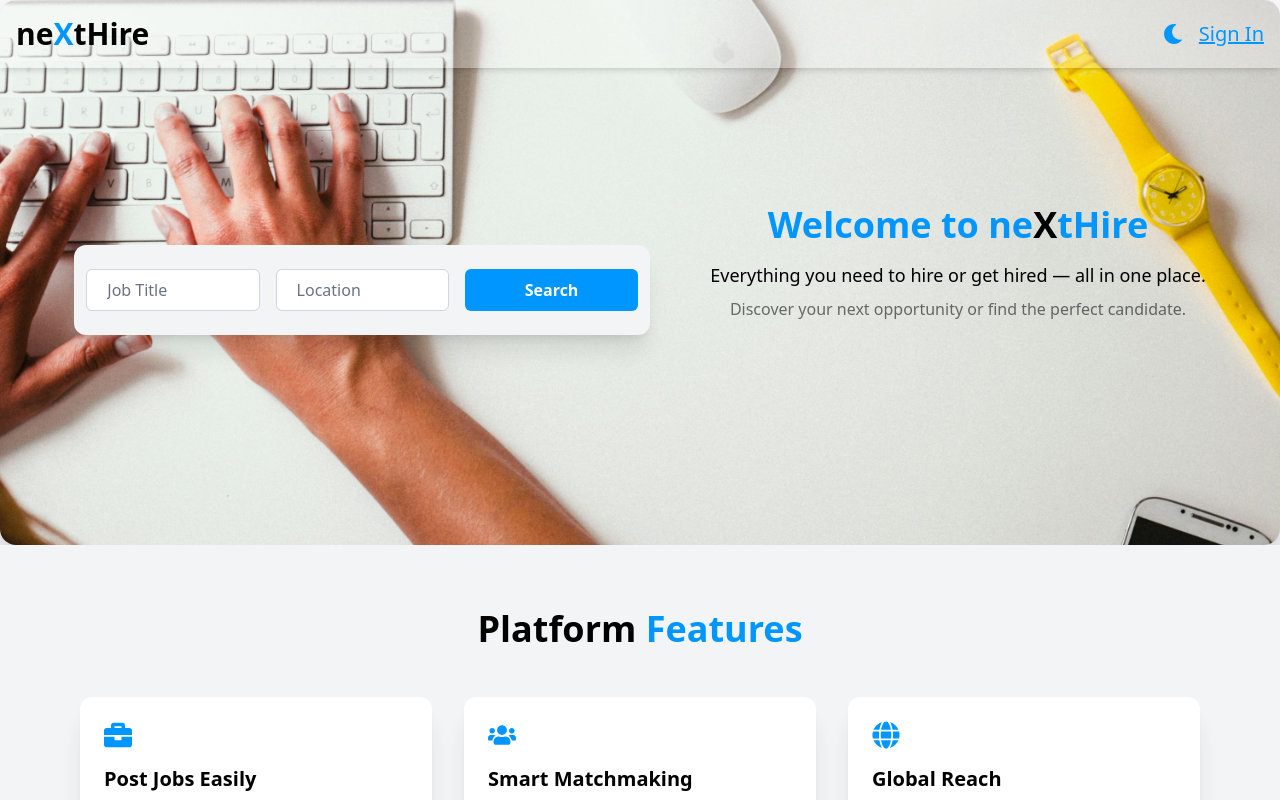
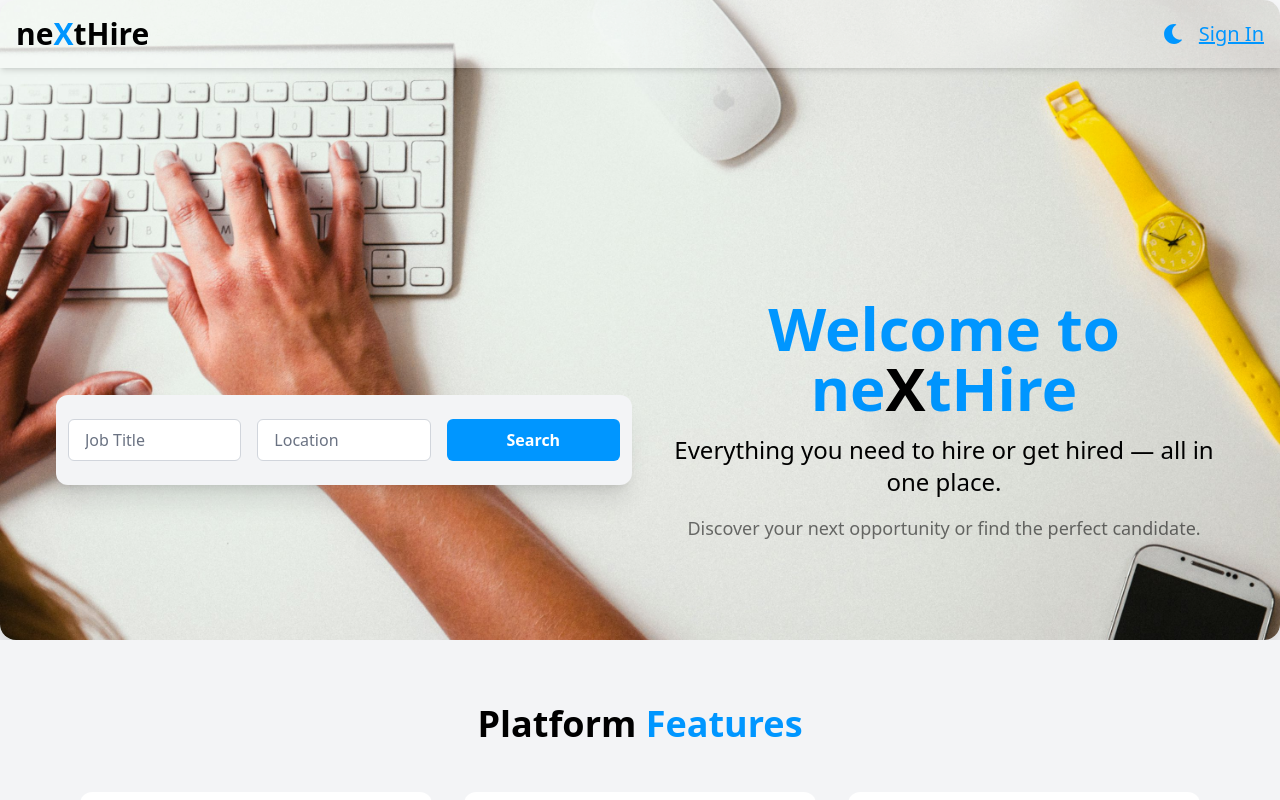
Before and after one commit to Athulya0001/JobPortal, a React (Vite) app in the folder frontend/: page / in a window 1280 px wide. Shown: the top 800 px of the page. Built offline with nearby package versions, Linux system fonts and the light colour scheme; no server answers.

Commit message:
made the pages responsive

```diff
--- a/frontend/src/App.jsx
+++ b/frontend/src/App.jsx
@@ -55,7 +55,7 @@ function App() {
           <Route path="/" element={<Home />} />
 
           <Route path="/auth" element={!isSignedIn ? <AuthPage /> : <Navigate to="/dashboard" />} />
-          <Route path="/dummy" element={<Loading type="bars" />}/>
+          <Route path="/dummy" element={<AuthPage/>}/>
 
           <Route path="/set-role" element={isSignedIn && !role ? <RoleSelection /> : <Navigate to="/dashboard" />} />
 
--- a/frontend/src/components/Dashboard/Dashboard.jsx
+++ b/frontend/src/components/Dashboard/Dashboard.jsx
@@ -1,24 +1,59 @@
-import { Link, Outlet } from "react-router-dom";
-import { useSelector } from "react-redux";
-import { useContext } from "react";
-import { ThemeContext } from "../../Context/ThemeContext";
+import React, { useState, useContext } from 'react';
+import { useSelector } from 'react-redux';
+import { Link, Outlet } from 'react-router-dom';
+import { FiMenu, FiX } from 'react-icons/fi';
+import { ThemeContext } from '../../Context/ThemeContext';
 
 const Dashboard = () => {
   const role = useSelector((state) => state.auth.user?.role);
   const { darkMode } = useContext(ThemeContext);
+  const [isSidebarOpen, setIsSidebarOpen] = useState(false);
+
+  const toggleSidebar = () => {
+    setIsSidebarOpen(!isSidebarOpen);
+  };
 
   return (
-    <div
-      className={`flex h-screen pt-[72px] ${darkMode ? "bg-gray-900 text-white" : "bg-gray-50 text-gray-900"
-        }`}
-    >
+    <div className={`flex relative min-h-screen pt-[105px] md:pt-[72px] ${darkMode ? 'bg-gray-900 text-white' : 'bg-gray-50 text-gray-900'}`}>
+
+      <div className="md:hidden absolute top-[72px] left-4 z-50">
+        <button
+          onClick={toggleSidebar}
+          className={`${darkMode ?"text-white hover:bg-gray-700":"text-gray-600 hover:bg-gray-200"} rounded-md p-2`}
+        >
+          <FiMenu className="h-6 w-6" />
+        </button>
+      </div>
+
+      {isSidebarOpen && (
+        <div
+          className={`fixed inset-0 z-40 md:hidden transition-opacity duration-300 ${
+            darkMode ? 'bg-gray-900 bg-opacity-50' : 'bg-gray-200 bg-opacity-30'
+          }`}
+          onClick={() => setIsSidebarOpen(false)}
+        />
+      )}
+
       <aside
-        className={`w-64 p-6 space-y-4 shadow-md ${darkMode ? "bg-[#04375c] text-[#0096FF]" : "bg-[#ddedfa] text-[#0096FF]"
-          }`}
+        className={`
+          fixed md:static top-0 left-0 h-screen w-64 p-6 space-y-4 shadow-md transition-transform duration-300 ease-in-out
+          ${darkMode ? 'bg-[#04375c] text-[#0096FF]' : 'bg-[#ddedfa] text-[#0096FF]'}
+          ${isSidebarOpen ? 'translate-x-0' : '-translate-x-full'}
+          md:translate-x-0 z-50
+        `}
       >
-        <Link to='/dashboard'>
-          <h2 className="text-2xl font-bold mb-6">Dashboard</h2>
-        </Link>
+        <div className="flex justify-between items-center">
+          <Link to="/dashboard">
+            <h2 className="text-2xl font-bold mb-6">Dashboard</h2>
+          </Link>
+
+          <button
+            onClick={() => setIsSidebarOpen(false)}
+            className={`md:hidden ${darkMode ?"text-white hover:bg-gray-700":"text-gray-600 hover:bg-gray-200"} rounded-md p-1`}
+          >
+            <FiX className="h-6 w-6" />
+          </button>
+        </div>
 
         <nav className="space-y-2">
           <Link
@@ -28,7 +63,7 @@ const Dashboard = () => {
             View Profile
           </Link>
 
-          {role === "recruiter" ? (
+          {role === 'recruiter' ? (
             <>
               <Link
                 to="add-job"
@@ -63,8 +98,9 @@ const Dashboard = () => {
       </aside>
 
       <main
-        className={`flex-1 overflow-y-auto p-6 ${darkMode ? "bg-gray-900 text-white" : "bg-gray-100 text-gray-900"
-          }`}
+        className={`flex-1 overflow-y-auto p-4 md:p-6 transition-all duration-300 ${
+          isSidebarOpen ? 'overflow-hidden h-screen' : ''
+        } ${darkMode ? 'bg-gray-900 text-white' : 'bg-gray-100 text-gray-900'}`}
       >
         <Outlet />
       </main>
--- a/frontend/src/components/HeroSection/HeroSection.jsx
+++ b/frontend/src/components/HeroSection/HeroSection.jsx
@@ -7,17 +7,17 @@ const HeroSection = () => {
     const { darkMode } = useContext(ThemeContext);
     return (
         <div
-            className={`mt-[145px] pt-15 h-[50vh] flex items-start gap-15 justify-center px-4 transition duration-300 ${darkMode ? "text-white" : "text-black"
+            className={`mt-20 md:mt-28 lg:mt-32 xl:mt-40 pt-6 md:pt-10 h-auto md:h-[60vh] flex flex-col md:flex-row md:mx-10 items-center justify-start md:justify-between gap-8 px-4 transition duration-300 ${darkMode ? "text-white" : "text-black"
                 }`}
         >
-            <SearchBar />
+            <SearchBar onSearch={() => { }} />
             <motion.div
                 initial={{ opacity: 0, y: 40 }}
                 animate={{ opacity: 1, y: 0 }}
                 transition={{ duration: 0.8, ease: 'easeOut' }}
-                className="text-center max-w-2xl"
+                className="text-center max-w-3xl"
             >
-                <h1 className="text-4xl font-extrabold text-[#0096FF] mb-4">
+                <h1 className="text-4xl sm:text-5xl md:text-6xl lg:text-6xl font-extrabold text-[#0096FF] mb-4">
                     Welcome to{' '}
                     <span>
                         ne<span className={`${darkMode ? 'text-white' : 'text-black'} drop-shadow-2xl`}>
@@ -26,15 +26,15 @@ const HeroSection = () => {
                     </span>
                 </h1>
 
-                <p className="text-lg mb-2">
+                <p className="text-lg sm:text-xl md:text-2xl mb-4">
                     Everything you need to hire or get hired — all in one place.
                 </p>
-                <p className="text-md opacity-55">
+                <p className="text-md sm:text-lg opacity-55">
                     Discover your next opportunity or find the perfect candidate.
                 </p>
             </motion.div>
         </div>
-    )
-}
+    );
+};
 
 export default HeroSection
--- a/frontend/src/components/SearchBar/SearchBar.jsx
+++ b/frontend/src/components/SearchBar/SearchBar.jsx
@@ -13,38 +13,35 @@ const SearchBar = ({ onSearch }) => {
 
     return (
         <div
-      className={`shadow-xl rounded-xl px-3 py-6 w-full max-w-xl mt-10 transition duration-300 ${
+            className={`shadow-xl rounded-xl px-3 py-6 w-full max-w-xl mt-6 md:mt-10 transition duration-300 ${
                 darkMode ? "bg-gray-800 text-white" : "bg-gray-100 text-black"
             }`}
         >
             <div className="grid grid-cols-1 md:grid-cols-3 gap-4">
-        {/* Job Title */}
                 <input
                     type="text"
                     placeholder="Job Title"
                     value={title}
                     onChange={(e) => setTitle(e.target.value)}
-          className={`px-5 py-2 border rounded-md w-full focus:outline-none focus:ring-2 ${
+                    className={`px-4 py-2 border rounded-md w-full focus:outline-none focus:ring-2 ${
                         darkMode
                             ? "bg-gray-700 text-white placeholder-gray-400 border-gray-600 focus:ring-[#0096FF]"
                             : "bg-white text-black placeholder-gray-500 border-gray-300 focus:ring-[#0096FF]"
                     }`}
                 />
 
-        {/* Location */}
                 <input
                     type="text"
                     placeholder="Location"
                     value={location}
                     onChange={(e) => setLocation(e.target.value)}
-          className={`px-5 py-2 border rounded-md w-full focus:outline-none focus:ring-2 ${
+                    className={`px-4 py-2 border rounded-md w-full focus:outline-none focus:ring-2 ${
                         darkMode
                             ? "bg-gray-700 text-white placeholder-gray-400 border-gray-600 focus:ring-[#0096FF]"
                             : "bg-white text-black placeholder-gray-500 border-gray-300 focus:ring-[#0096FF]"
                     }`}
                 />
 
-        {/* Search Button */}
                 <button
                     onClick={handleSearch}
                     className="bg-[#0096FF] hover:bg-blue-700 text-white font-semibold rounded-md px-4 py-2 w-full transition"
@@ -56,4 +53,4 @@ const SearchBar = ({ onSearch }) => {
     );
 };
 
-export default SearchBar;
+export default SearchBar
--- a/frontend/src/pages/AuthPage/AuthPage.jsx
+++ b/frontend/src/pages/AuthPage/AuthPage.jsx
@@ -31,7 +31,7 @@ const AuthPage = () => {
       {isSignUp ? <SignUp /> : <SignIn />}
       <button
         onClick={() => setIsSignUp(!isSignUp)}
-        className="mt-4 px-4 py-2 bg-blue-500 text-white rounded"
+        className="mt-4 px-4 py-2 bg-[#0096ff] hover:bg-[#007acc] text-white rounded cursor-pointer"
       >
         {isSignUp ? "Already have an account? Sign In" : "New user? Sign Up"}
       </button>
--- a/frontend/src/pages/JobDetails/JobDetails.jsx
+++ b/frontend/src/pages/JobDetails/JobDetails.jsx
@@ -83,8 +83,8 @@ const JobDetails = () => {
   if (!job) return <p className="text-center mt-[85px] text-red-500">Job not found.</p>;
 
   return (
-    <div className={`min-h-screen ${darkMode ? "bg-gray-900 text-white" : "bg-white text-gray-900"}`}>
-      <div className="mx-auto pt-[80px] px-6 py-5 max-w-7xl">
+    <div className={`min-h-screen pt-[80px] ${darkMode ? "bg-gray-900 text-white" : "bg-white text-gray-900"}`}>
+      <div className="mx-auto px-6 py-5 max-w-7xl">
         <div className="flex justify-between">
           <h1 className="text-3xl font-bold mb-4">{job.title}</h1>
           {user?.role==='candidate'&&(
```
Lines whose indentation alone changed are shown as unchanged.
